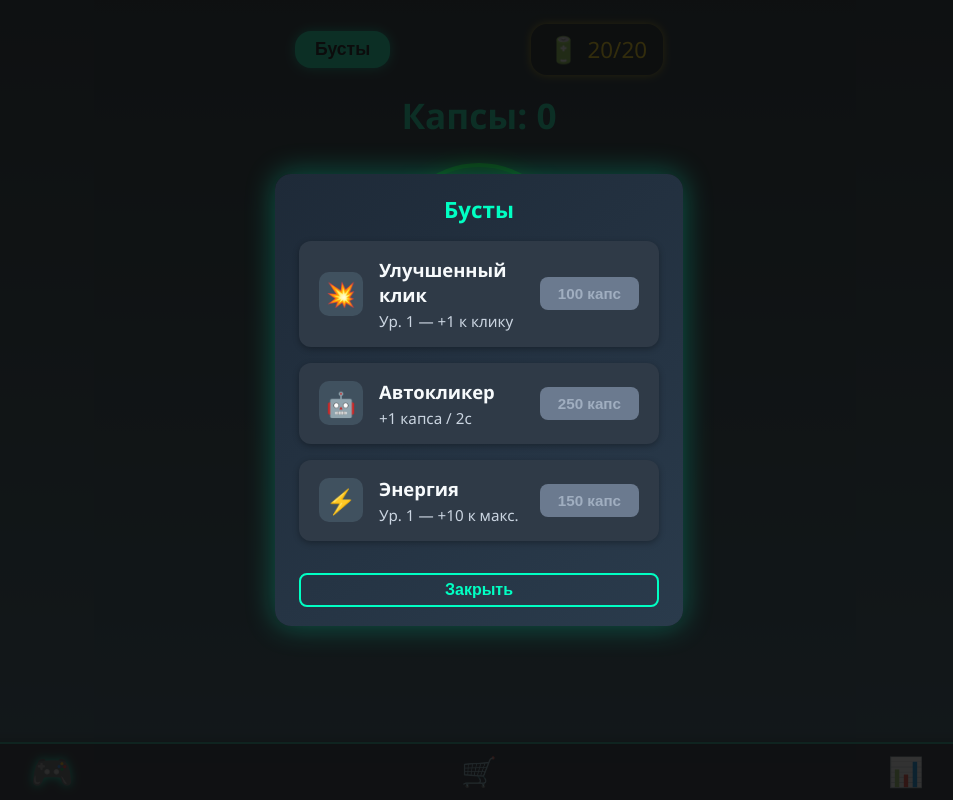
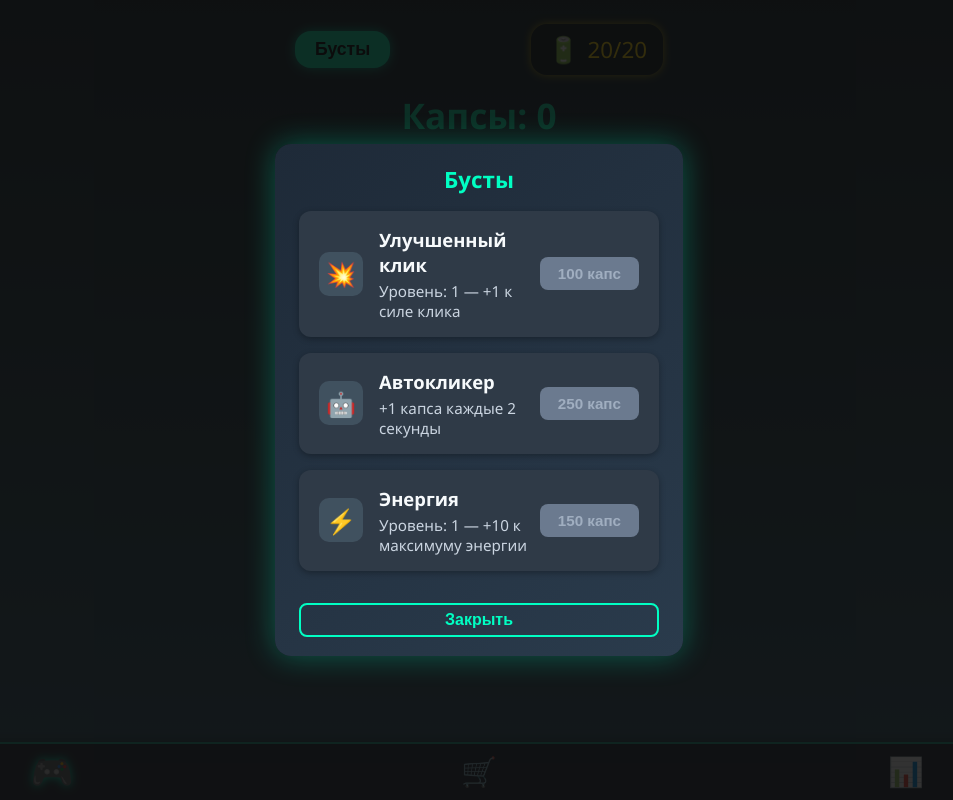
Before and after one commit to crymory/bunker-clickers, a React (Create React App) app: page / in a window 1280 px wide. Both pictures are taken after a click on the button "Бусты". Shown: the whole page, without its empty margins (161-1114 px from the left). Built offline with nearby package versions, Linux system fonts and the light colour scheme.

Commit message:
Update App.js

```diff
--- a/src/App.js
+++ b/src/App.js
@@ -163,7 +163,7 @@ function App() {
     <div className="boost-icon">💥</div>
     <div className="boost-info">
       <h4>Улучшенный клик</h4>
-      <p>Ур. {clickLevel} — +{clickLevel} к клику</p>
+      <p>Уровень: {clickLevel} — +{clickLevel} к силе клика</p>
     </div>
     <button
       onClick={() => buyUpgrade('clickUpgrade')}
@@ -177,7 +177,7 @@ function App() {
     <div className="boost-icon">🤖</div>
     <div className="boost-info">
       <h4>Автокликер</h4>
-      <p>+1 капса / 2с</p>
+      <p>+1 капса каждые 2 секунды</p>
     </div>
     <button
       onClick={() => buyUpgrade('autoClicker')}
@@ -191,7 +191,7 @@ function App() {
     <div className="boost-icon">⚡</div>
     <div className="boost-info">
       <h4>Энергия</h4>
-      <p>Ур. {energyLevel} — +{energyLevel * 10} к макс.</p>
+      <p>Уровень: {energyLevel} — +{energyLevel * 10} к максимуму энергии</p>
     </div>
     <button
       onClick={() => buyUpgrade('energyBoost')}
```
